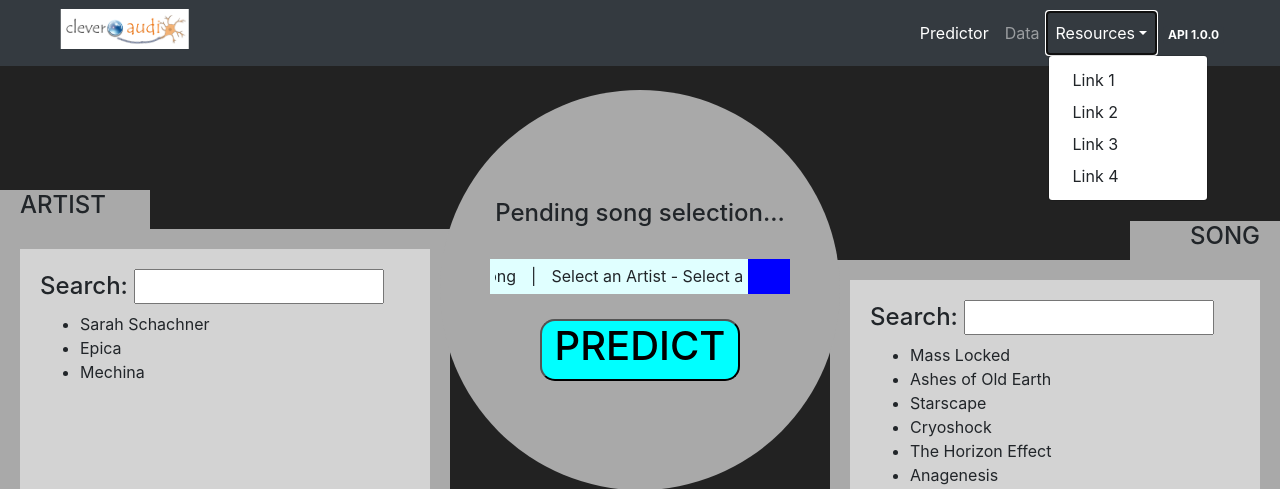
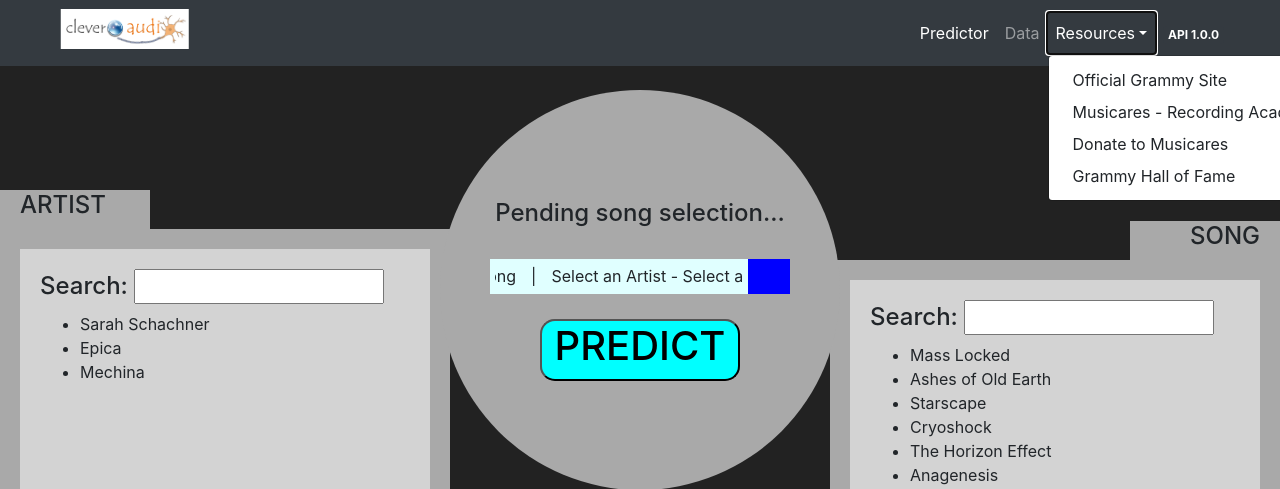
Before and after one commit to kd017/clever-audio, a Flask app: page /predictor.html in a window 1280 px wide, after a click on "Resources". Shown: the top 489 px of the page. Run offline with Flask 2, Linux system fonts and the light colour scheme; parts of the project's set-up code (start-up, migrations or seed data) failed here and were passed over; some libraries are stand-ins or nearby versions.

Commit message:
Add resources links

```diff
--- a/templates/predictor.html
+++ b/templates/predictor.html
@@ -57,10 +57,15 @@
                             <a class="nav-link dropdown-toggle" href="#" id="navbarDropdownMenuLink"
                                 data-toggle="dropdown" aria-haspopup="true" aria-expanded="false">Resources</a>
                             <div class="dropdown-menu navbar-custom" aria-labelledby="navbarDropdownMenuLink">
-                                    <a class="dropdown-item" target="_blank" href="#">Link 1</a>
-                                    <a class="dropdown-item" target="_blank" href="#">Link 2</a>
-                                    <a class="dropdown-item" target="_blank" href="#">Link 3</a>
-                                    <a class="dropdown-item" target="_blank" href="#">Link 4</a>
+                                <a class="dropdown-item" target="_blank"
+                                    href="https://www.grammy.com/recording-academy">Official Grammy Site</a>
+                                <a class="dropdown-item" target="_blank"
+                                    href="https://www.grammy.com/musicares">Musicares - Recording Academy Charity
+                                    Page</a>
+                                <a class="dropdown-item" target="_blank"
+                                    href="https://www.grammy.com/musicares/donations">Donate to Musicares</a>
+                                <a class="dropdown-item" target="_blank"
+                                    href="https://www.grammy.com/grammys/awards/hall-of-fame">Grammy Hall of Fame</a>
                             </div>
                         </div>
                     </li>
@@ -82,15 +87,20 @@
             </div>
             <div id="song-selection">
                 <div id="song-title">
-                        <div id="song-title-one"><span class="artist-display">Select an Artist</span><span> - </span><span class="song-display">Select a Song</span><span class="song-title-spacer">|</span></div>
-                        <div id="song-title-two"><span class="artist-display">Select an Artist</span><span> - </span><span class="song-display">Select a Song</span><span class="song-title-spacer">|</span></div>
-                        <div id="song-title-three"><span class="artist-display">Select an Artist</span><span> - </span><span class="song-display">Select a Song</span><span class="song-title-spacer">|</span></div>
+                    <div id="song-title-one"><span class="artist-display">Select an Artist</span><span> - </span><span
+                            class="song-display">Select a Song</span><span class="song-title-spacer">|</span></div>
+                    <div id="song-title-two"><span class="artist-display">Select an Artist</span><span> - </span><span
+                            class="song-display">Select a Song</span><span class="song-title-spacer">|</span></div>
+                    <div id="song-title-three"><span class="artist-display">Select an Artist</span><span> - </span><span
+                            class="song-display">Select a Song</span><span class="song-title-spacer">|</span></div>
                 </div>
                 <div id="song-preview"></div>
             </div>
             <div id="predict-button">
                 <!-- <h1>PREDICT</h1> -->
-                    <button><h1>PREDICT</h1></button>
+                <button>
+                    <h1>PREDICT</h1>
+                </button>
             </div>
         </div>
 
```
Also changed, not shown: templates/index.html (+4 -4 lines), favicon.ico. Lines whose indentation alone changed are shown as unchanged.
